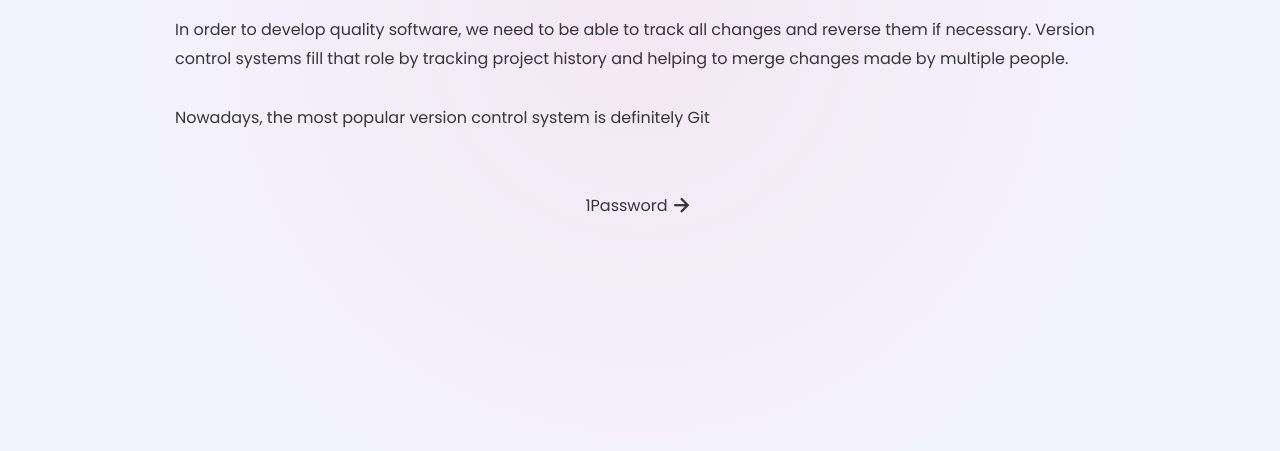
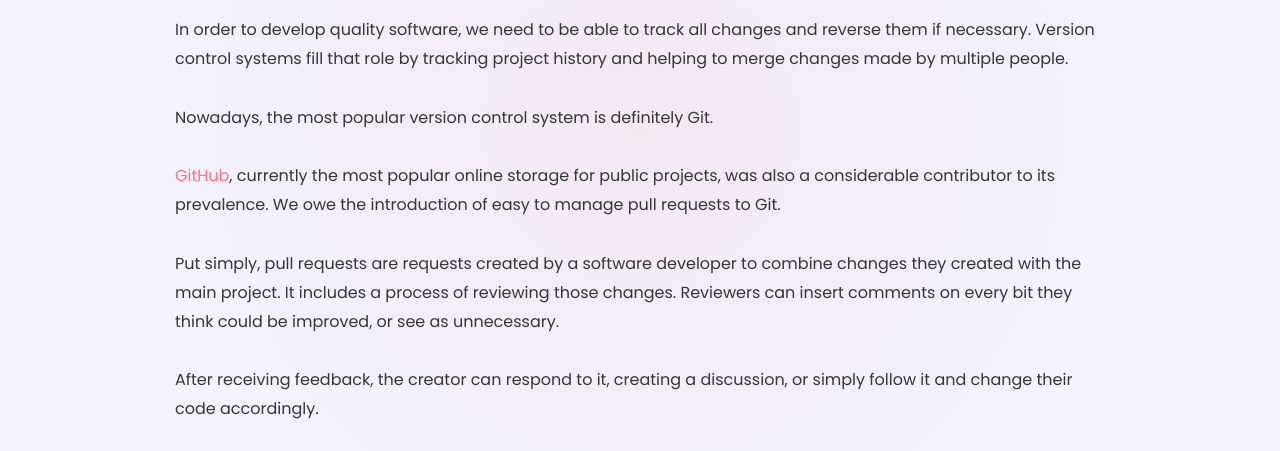
Before and after one commit to Lucaas27/LucasPortfolio, an Eleventy site: page src/articles/2023-03-06-git-trunk-based-development.md in a window 1280 px wide. Shown: the part 206-657 px from the top of the page. Built offline with nearby package versions, Linux system fonts and the light colour scheme; Eleventy itself is replaced by a stand-in of ours; files that its build step writes are made by us from their sources; a script that the page names is missing.

Commit message:
Update Articles “2023-03-06-git-trunk-based-development”

```diff
--- a/src/articles/2023-03-06-git-trunk-based-development.md
+++ b/src/articles/2023-03-06-git-trunk-based-development.md
@@ -8,8 +8,12 @@ description: "Trunk-based development is currently the standard for
   high-performing engineering teams "
 date: 2023-03-06T23:28:39.291Z
 ---
-
-
 In order to develop quality software, we need to be able to track all changes and reverse them if necessary. Version control systems fill that role by tracking project history and helping to merge changes made by multiple people.
 
-Nowadays, the most popular version control system is definitely Git
+Nowadays, the most popular version control system is definitely Git.
+
+[GitHub](https://github.com/), currently the most popular online storage for public projects, was also a considerable contributor to its prevalence. We owe the introduction of easy to manage pull requests to Git.
+
+Put simply, pull requests are requests created by a software developer to combine changes they created with the main project. It includes a process of reviewing those changes. Reviewers can insert comments on every bit they think could be improved, or see as unnecessary.
+
+After receiving feedback, the creator can respond to it, creating a discussion, or simply follow it and change their code accordingly.
```
